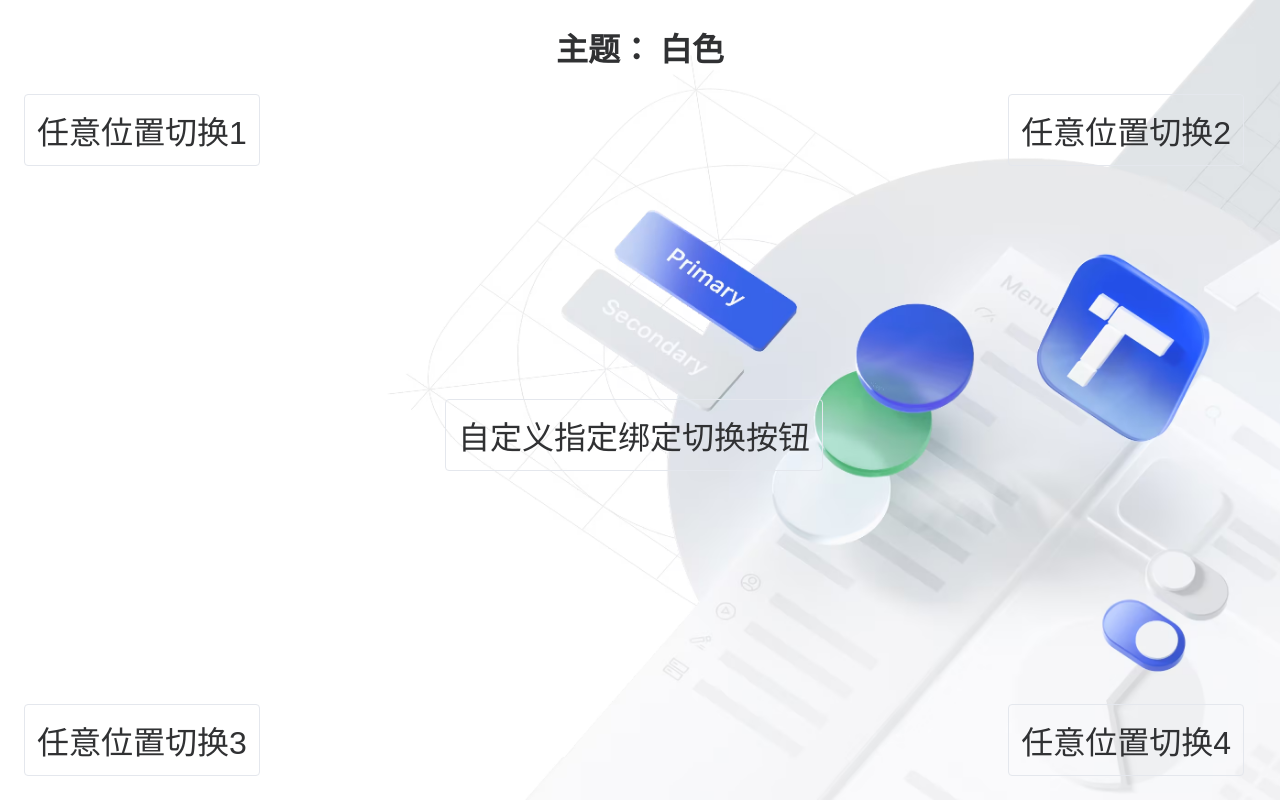
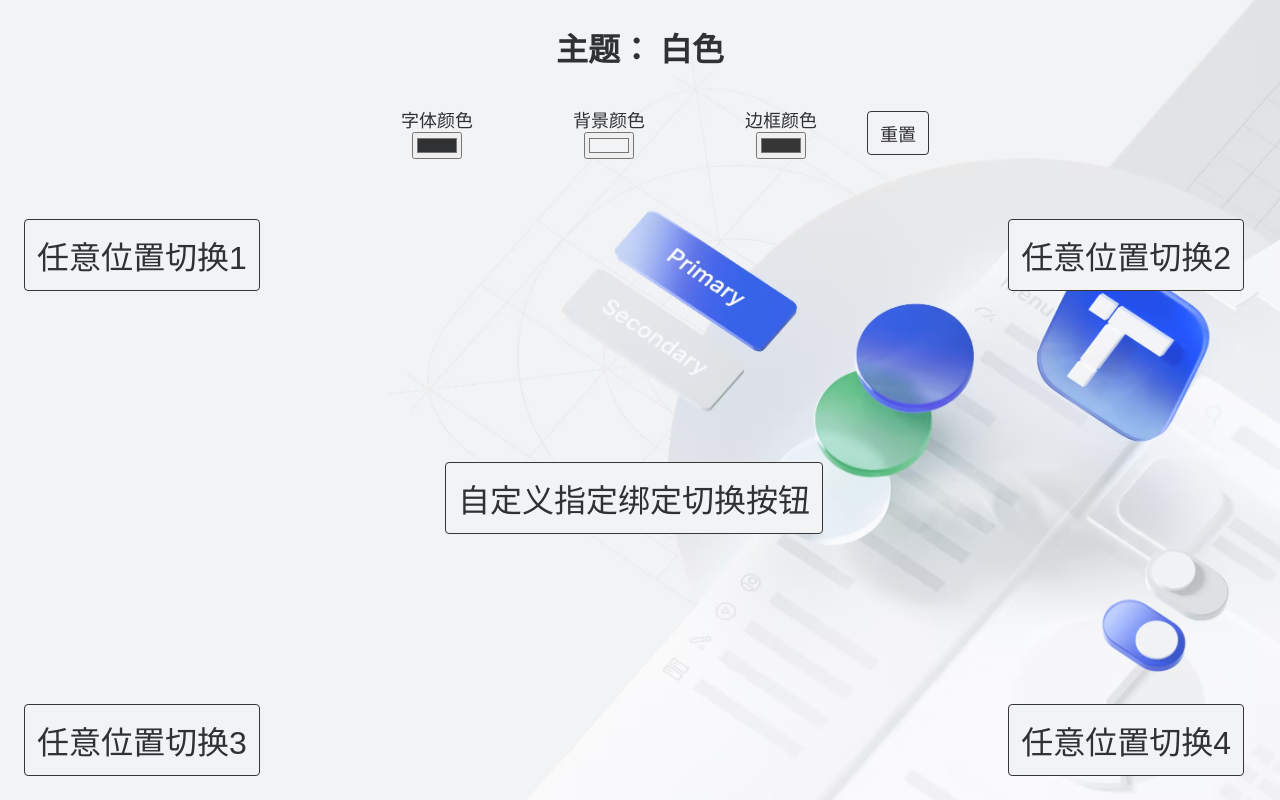
Before and after one commit to Gilfoyle-sy/song_theme_switch, a Vue app: page / in a window 1280 px wide. Built offline with nearby package versions, Linux system fonts and the light colour scheme.

Commit message:
新增动态切换主题

```diff
--- /dev/null
+++ b/src/stores/theme.js
@@ -0,0 +1,30 @@
+import { defineStore } from 'pinia'
+import { ref } from 'vue'
+
+export const useThemeStore = defineStore('theme', () => {
+  const lightThemeDefault = {
+    '--song-border-color': '#363637',
+    '--song-text-color': '#303133',
+    '--song-bg-color': '#f2f3f5'
+  }
+
+  const darkThemeDefault = {
+    '--song-border-color': '#636466',
+    '--song-text-color': '#e5eaf3',
+    '--song-bg-color': '#0a0a0a'
+  }
+
+  const lightThemeCustom = ref({
+    '--song-border-color': '#363637',
+    '--song-text-color': '#303133',
+    '--song-bg-color': '#f2f3f5'
+  })
+
+  const darkThemeCustom = ref({
+    '--song-border-color': '#636466',
+    '--song-text-color': '#e5eaf3',
+    '--song-bg-color': '#0a0a0a'
+  })
+
+  return { lightThemeDefault, darkThemeDefault, lightThemeCustom, darkThemeCustom }
+})
--- a/src/styles/index.scss
+++ b/src/styles/index.scss
@@ -1,17 +1,17 @@
 // 背景图使用的是tdesign的演示例子的背景图
 // 实际生产中需要ui提供对应主题色的背景图片
-[data-theme='light'] {
-  --border-color: #e4e7ed;
-  --text-color: #303133;
-  --html-bg-color: #f2f3f5;
-  --bg-url: url('@/assets/bg-light.png');
+:root[data-theme='light'] {
+  --song-border-color: #363637;
+  --song-text-color: #303133;
+  --song-bg-color: #f2f3f5;
+  --song-bg-url: url('@/assets/bg-light.png');
 }
 
-[data-theme='dark'] {
-  --border-color: #414243;
-  --text-color: #e5eaf3;
-  --bg-color: #0a0a0a;
-  --bg-url: url('@/assets/bg-dark.png');
+:root[data-theme='dark'] {
+  --song-border-color: #636466;
+  --song-text-color: #e5eaf3;
+  --song-bg-color: #0a0a0a;
+  --song-bg-url: url('@/assets/bg-dark.png');
 }
 
 html,
@@ -24,29 +24,27 @@ body,
 }
 
 html {
-  background-color: var(--bg-color);
+  background-color: var(--song-bg-color);
   background-size: cover; /* 背景图片覆盖整个容器 */
   background-position: center; /* 背景图片居中 */
   background-repeat: no-repeat; /* 防止背景图片重复 */
 }
 body {
-  background-image: var(--bg-url);
+  background-image: var(--song-bg-url);
   background-size: cover; /* 背景图片覆盖整个容器 */
   background-position: center; /* 背景图片居中 */
   background-repeat: no-repeat; /* 防止背景图片重复 */
 }
 
 button {
-  padding: 12px;
-  margin-right: 12px;
-  border: 1px solid var(--border-color);
+  border: 1px solid var(--song-border-color);
   border-radius: 4px;
-  color: var(--text-color);
-  background-color: var(--bg-color);
+  color: var(--song-text-color);
+  background-color: var(--song-bg-color);
 }
 
 .text {
-  color: var(--text-color);
+  color: var(--song-text-color);
 }
 
 ::view-transition-old(root),
--- a/src/views/HomeView.vue
+++ b/src/views/HomeView.vue
@@ -1,21 +1,80 @@
 <script setup>
-import { ref, watchEffect } from 'vue'
+import { ref, watch } from 'vue'
+import { useThemeStore } from '@/stores/theme'
 const isDark = ref(false)
 const themeName = ref('')
+const themeStore = useThemeStore() // 黑白主题的默认色，黑白主题当前色
+const inputTheme = ref({
+  '--song-text-color': '',
+  '--song-bg-color': '',
+  '--song-border-color': ''
+}) // 输入的主题色
 
-function switchTheme() {
+// 切换动画后的回调
+const switchTheme = () => {
   isDark.value = !isDark.value
 }
 
-watchEffect(() => {
-  themeName.value = isDark.value ? '黑色' : '白色'
-  document.documentElement.setAttribute('data-theme', isDark.value ? 'dark' : 'light')
-})
+watch(
+  () => isDark.value,
+  (newValue) => {
+    themeName.value = newValue ? '黑色' : '白色'
+    document.documentElement.setAttribute('data-theme', newValue ? 'dark' : 'light')
+    // 根据主题改变对应切换的值
+    inputTheme.value = newValue ? themeStore.darkThemeCustom : themeStore.lightThemeCustom
+  },
+  { immediate: true }
+)
+
+watch(
+  () => inputTheme,
+  (newValue) => {
+    // 值变化的时候，保存到当前主题
+    isDark.value
+      ? (themeStore.darkThemeCustom = newValue.value)
+      : (themeStore.lightThemeCustom = newValue.value)
+
+    changeDomColor(newValue.value)
+  },
+  { deep: true, immediate: true }
+)
+
+// 重置主题
+function resetTheme() {
+  inputTheme.value = isDark.value
+    ? { ...themeStore.darkThemeDefault }
+    : { ...themeStore.lightThemeDefault }
+  changeDomColor(inputTheme.value)
+}
+
+// 改变html根元素的css变量
+function changeDomColor(obj) {
+  for (let key in obj) {
+    document.documentElement.style.setProperty(key, obj[key])
+  }
+}
 </script>
 
 <template>
   <div class="home-container">
     <div class="text title">主题： {{ themeName }}</div>
+
+    <div class="custom">
+      <div>
+        <div class="text">字体颜色</div>
+        <input type="color" v-model="inputTheme['--song-text-color']" />
+      </div>
+      <div>
+        <div class="text">背景颜色</div>
+        <input type="color" v-model="inputTheme['--song-bg-color']" />
+      </div>
+      <div>
+        <div class="text">边框颜色</div>
+        <input type="color" v-model="inputTheme['--song-border-color']" />
+      </div>
+
+      <button @click="resetTheme">重置</button>
+    </div>
 
     <div class="content">
       <div class="row row-type-1">
@@ -47,6 +106,26 @@ watchEffect(() => {
     padding-top: 24px;
   }
 
+  .custom {
+    padding: 36px 0;
+    display: flex;
+    justify-content: center;
+    align-items: center;
+    > div {
+      font-size: 18px;
+      margin: 0 50px;
+      display: flex;
+      flex-direction: column;
+      justify-content: center;
+      align-items: center;
+    }
+    button {
+      height: max-content;
+      padding: 8px 12px;
+      font-size: 18px;
+    }
+  }
+
   .content {
     padding: 24px;
     flex: 1;
@@ -59,6 +138,8 @@ watchEffect(() => {
 
       button {
         font-size: 32px;
+        padding: 12px;
+        margin-right: 12px;
       }
     }
     .row-type-2 {
```
Also changed, not shown: 5 other files (tests, documents, lock files or other folders).
